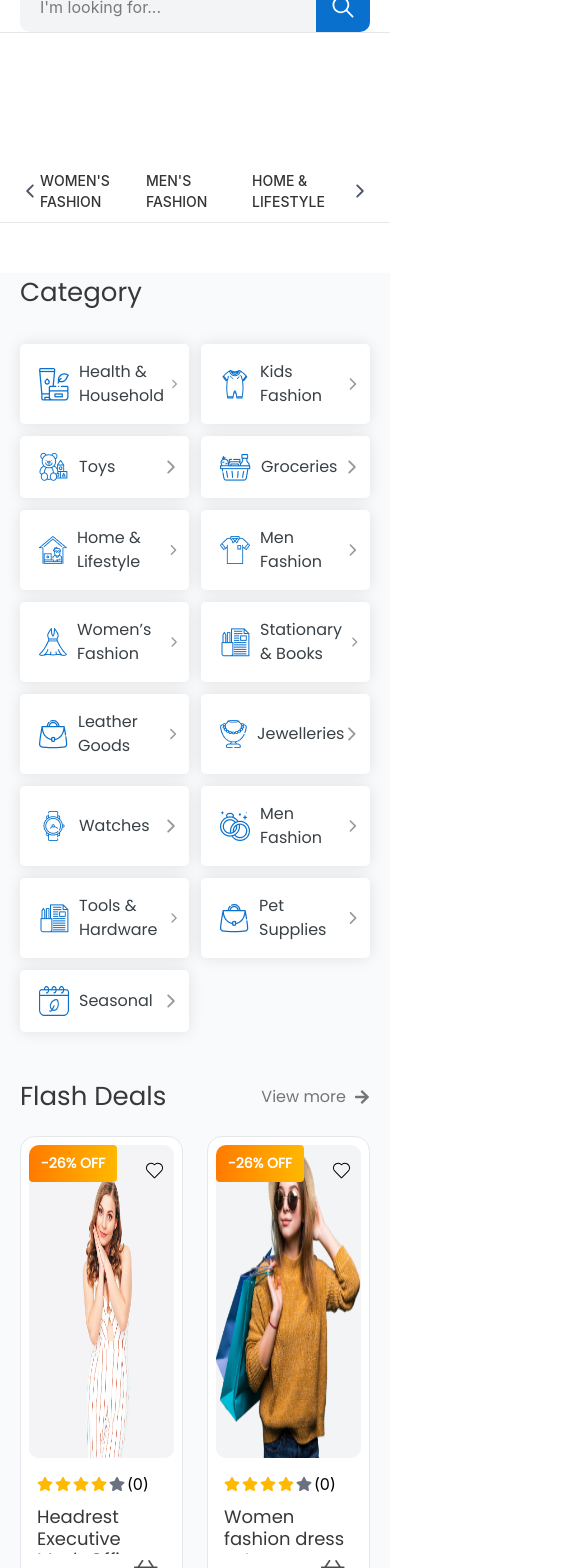
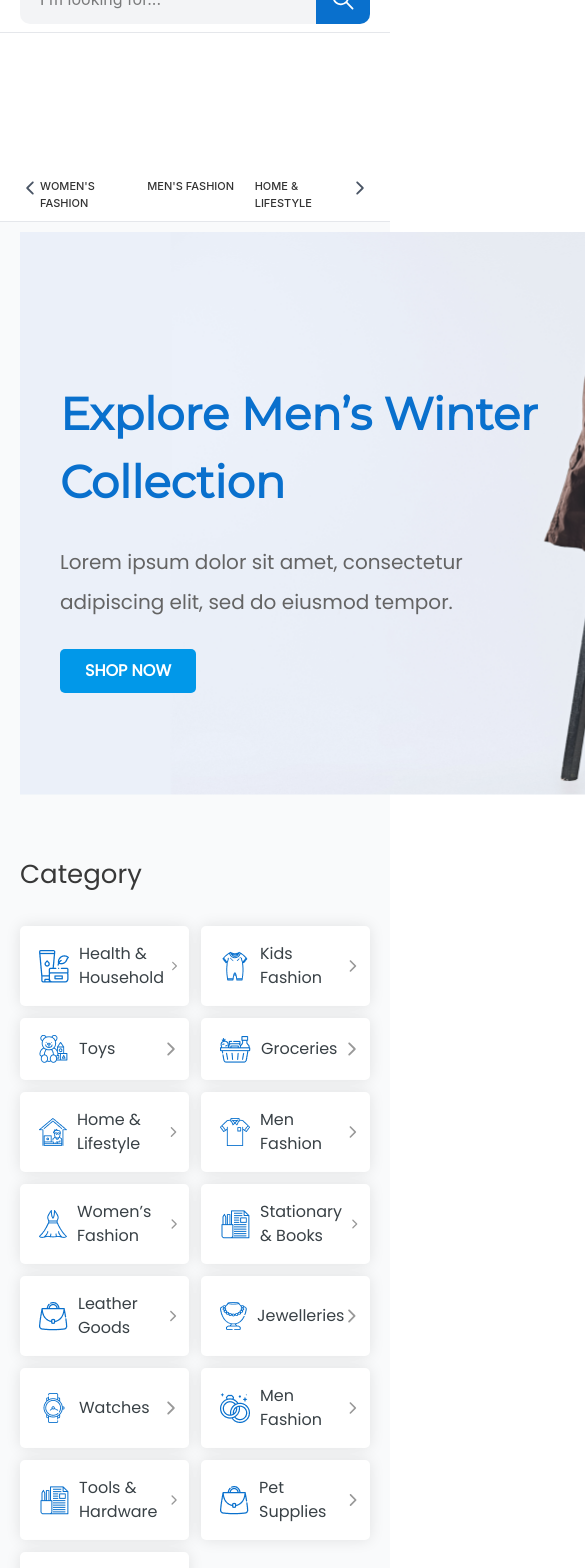
Before and after one commit to ashiqul290/Nirvoya-Website, a React (Vite) app: page / in a window 390 px wide. Shown: the top 1568 px of the page, 585 px wide, since content can reach past the window. Built offline with nearby package versions, Linux system fonts and the light colour scheme.

Commit message:
responsive

```diff
--- a/src/Common/Header.jsx
+++ b/src/Common/Header.jsx
@@ -143,6 +143,15 @@ export const Header = () => {
     {
       name: "Food & Grocery",
     },
+    {
+      name: "Food & Grocery",
+    },
+    {
+      name: "Food & Grocery",
+    },
+    {
+      name: "Food & Grocery",
+    },
   ];
 
   const [currentIndex, setCurrentIndex] = useState(0);
@@ -154,9 +163,9 @@ export const Header = () => {
       if (window.innerWidth >= 1536) {
         setItemsPerPage(8);
       } else if (window.innerWidth >= 1280) {
-        setItemsPerPage(6);
+        setItemsPerPage(8);
       } else if (window.innerWidth >= 1024) {
-        setItemsPerPage(5);
+        setItemsPerPage(8);
       } else if (window.innerWidth >= 768) {
         setItemsPerPage(4);
       } else {
@@ -194,7 +203,7 @@ export const Header = () => {
   return (
     <>
       <nav
-        className={`  bg-white sticky px-5 xl:px-0 top-0 left-0 w-full z-50 transition-transform duration-300 ${show ? "border-b border-white" : "border-b border-gray-200"} `}
+        className={`  bg-white sticky px-5 pb-2 xl:px-0 top-0 left-0 w-full z-50 transition-transform duration-300 ${show ? "border-b border-white" : "border-b border-gray-200"} `}
         style={{
           transform: show ? "translateY(0)" : "translateY(-100%)",
         }}
@@ -239,7 +248,7 @@ export const Header = () => {
             </div>
           </div>
 
-          <div className=" md:hidden bg-gray-100 max-w-194.5 flex justify-between rounded-l-[10px] rounded-r-[10px]">
+          <div className=" md:hidden bg-gray-100 max-w-194.5  flex justify-between rounded-l-[10px] rounded-r-[10px]">
             <input
               type="text"
               className="w-full outline-none py-3.25 pl-5"
@@ -255,29 +264,23 @@ export const Header = () => {
       <header className="border-b px-5 md:px-0 bg-white sticky top-0 left-0 z-45 border-gray-200">
         <Container>
           <div className="">
-            <div className="pb-2.5 sticky flex justify-between top-0 left-0 w-full py-5 bg-white">
+            <div className="pb-2.5 sticky flex justify-between items-start top-0 left-0 w-full py-5 bg-white">
               <button
-                   onClick={handlePrev}
-            disabled={currentIndex === 0}
+                onClick={handlePrev}
+                disabled={currentIndex === 0}
                 className=" text-[20px] text-gray-600  cursor-pointer"
               >
-                {" "}
+
                 <IoIosArrowBack />
               </button>
               <ul
-                className="     grid
-    grid-cols-3
-    md:grid-cols-4
-    lg:grid-cols-5
-    xl:grid-cols-6
-    2xl:grid-cols-8
-    gap-2 md:gap-4.5 relative"
+                className="grid  grid-cols-3 md:grid-cols-4 lg:grid-cols-8 gap-3 md:gap-2 relative"
               >
                 {visibleCategories?.map((item, index) => (
                   <>
                     <li
                       key={index}
-                      className=" text-[14px] md:text-[16px] text-[#333333] relative uppercase font-medium cursor-pointer hover:text-[#020202] duration-500 after:content-[''] after:absolute after:left-0 after:bottom-0
+                      className=" text-[11px] sm:text-[14px] md:text-[16px] text-[#333333] relative uppercase font-medium cursor-pointer hover:text-[#020202] duration-500 after:content-[''] after:absolute after:left-0 after:bottom-0
             after:h-0.5 after:w-0 after:bg-[#0970CD] after:duration-500 hover:after:w-full group "
                     >
                       {item?.name}
@@ -308,8 +311,8 @@ export const Header = () => {
                 ))}
               </ul>
               <button
-                  onClick={handleNext}
-            disabled={currentIndex + itemsPerPage >= categories.length}
+                onClick={handleNext}
+                disabled={currentIndex + itemsPerPage >= categories.length}
                 className=" text-[20px] text-gray-600  cursor-pointer"
               >
                 <IoIosArrowForward />
--- a/src/Common/ProductCart.jsx
+++ b/src/Common/ProductCart.jsx
@@ -58,9 +58,9 @@ export const ProductCart = ({ item }) => {
       <div className="max-w-83  border border-gray-200 rounded-[15px] relative bg-white p-2">
         <div
           onClick={handleMain}
-          className="w-full flex cursor-pointer justify-center rounded-[10px] h-78.25 relative bg-gray-100"
+          className="w-full flex cursor-pointer justify-center rounded-[10px] md:h-78.25 relative bg-gray-100"
         >
-          <img src={item?.img} className=" rounded-[10px]" alt="product" />
+          <img src={item?.img} className=" rounded-[10px] w-full" alt="product" />
           {item.discoutprice && (
             <span className=" absolute top-0 left-0 px-3 py-2 text-[14px] font-semibold font-poppins bg-gradient-to-r from-[#FF7A00] to-[#FFB800] rounded-r rounded-b rounded-tl-[10px] text-white">
               -{item?.discoutprice}% OFF
@@ -83,17 +83,17 @@ export const ProductCart = ({ item }) => {
             <FaStar className="text-gray-500" />
             <span>(0)</span>
           </div>
-          <h2 className=" text-[18px] h-12 overflow-hidden  font-poppins font-normal text-[#383838] leading-[120%] my-2.5">
+          <h2 className=" text-[14px] md:text-[18px] h-9 md:h-12 overflow-hidden  font-poppins font-normal text-[#383838] leading-[120%] my-2.5">
             {item?.title}
           </h2>
           <div className=" flex justify-between items-center">
-            <p className=" text-[#0970CD] font-bold text-[22px] font-poppins">
+            <p className=" text-[#0970CD] font-bold text-[16px] md:text-[22px] font-poppins">
               ৳{item?.price}
             </p>
           </div>
 
         </div>
-            <button onClick={handlebtn} className=" absolute right-2  px-2 py-2  bottom-2 cursor-pointer">
+            <button onClick={handlebtn} className=" absolute right-2  px-2 py-2 bottom-1 md:bottom-2 cursor-pointer">
               {" "}
               <img src={cart} alt="cart" />
             </button>
--- a/src/components/Footer/FooterMain.jsx
+++ b/src/components/Footer/FooterMain.jsx
@@ -11,10 +11,10 @@ export const FooterMain = () => {
     <>
       <div className="my-15">
         <Container>
-          <div className=" flex justify-between">
+          <div className=" grid grid-cols-1 px-5 xl:px-0 md:grid-cols-2 lg:grid-cols-3 xl:grid-cols-4">
             <div className="">
                 <img src={logo} alt="" />
-                <p className=" font-poppins text-[18px] leading-7 text-[#333333] mb-6.75 mt-8.75 w-97.5">Lorem ipsum dolor sit amet, consectetur adipiscing elit, sed do eiusmod tempor incididunt ut labore et dolore magna aliqua.</p>
+                <p className=" font-poppins text-[18px] leading-7 text-[#333333] mb-6.75 mt-8.75 max-w-97.5">Lorem ipsum dolor sit amet, consectetur adipiscing elit, sed do eiusmod tempor incididunt ut labore et dolore magna aliqua.</p>
                 <div className=" flex gap-5 ">
                     <img src={icon1} className=" w-10.25" alt="" />
                     <img src={icon2} className=" w-10.25" alt="" />
@@ -22,7 +22,7 @@ export const FooterMain = () => {
                     <img src={icon4} className=" w-10.25" alt="" />
                 </div>
             </div>
-            <div className="">
+            <div className="mt-6 md:mt-0">
                 <h4 className=" font-poppins text-[20px] font-medium text-[#333333]">QUICK LINKS</h4>
                 <ul className="mt-6.25">
                     <li className=" font-poppins text-[18px] font-normal leading-11 text-[#333333]/80">About us</li>
@@ -32,7 +32,7 @@ export const FooterMain = () => {
                     <li className=" font-poppins text-[18px] font-normal leading-11 text-[#333333]/80">Sign Up</li>
                 </ul>
             </div>
-            <div className="">
+            <div className="mt-6 lg:mt-0">
                 <h4 className=" font-poppins text-[20px] font-medium text-[#333333]">CUSTOMER AREA</h4>
                 <ul className="mt-6.25">
                     <li className="font-poppins text-[18px] font-normal leading-11 text-[#333333]/80">My Account</li>
@@ -42,7 +42,7 @@ export const FooterMain = () => {
                     <li className="font-poppins text-[18px] font-normal leading-11 text-[#333333]/80">Shipping Information</li>
                 </ul>
             </div>
-            <div className="">
+            <div className="mt-6 xl:mt-0">
                 <h4 className=" font-poppins text-[20px] font-medium text-[#333333]">CONTACT</h4>
                <p className="text-[#333333]/80 text-[16px] font-normal font-poppins leading-6 max-w-85 mb-7.75 mt-6.25">Lorem ipsum dolor sit amet, consectetur adipiscing elit, sed do eiusmod tempor </p>
                <div className=" flex items-center gap-6.75">
--- a/src/components/Footer/FooterTop.jsx
+++ b/src/components/Footer/FooterTop.jsx
@@ -7,9 +7,9 @@ import img4 from '../../assets/Footer/top/Vector (8).png'
 export const FooterTop = () => {
   return (
     <>
-    <div className="py-12.5 border-b border-gray-200">
+    <div className="py-12.5 border-b   border-gray-200">
         <Container>
-            <div className=" flex gap-24.75 justify-center ">
+            <div className=" grid px-5 xl:px-0 grid-cols-1 md:grid-cols-2 lg:grid-cols-4 gap-24.75  ">
                 <div className=" flex gap-4.5 items-center">
                     <img src={img1} className='w-15.25' alt="img" />
                     <div className="">
--- a/src/components/Footer/Footerbottom.jsx
+++ b/src/components/Footer/Footerbottom.jsx
@@ -7,10 +7,10 @@ export const Footerbottom = () => {
     <>
     <div className="py-3.75 border-t border-gray-200">
         <Container>
-            <div className=" flex justify-between items-center">
-                <h3 className=' text-[#757575] font-poppins text-[16px] font-normal'>Projectnirvoya -   © 2021 All Rights Reserved</h3>
+            <div className=" flex px-5 xl:px-0 lg:justify-between justify-center items-center">
+                <h3 className=' text-[#757575]  font-poppins text-[16px] font-normal'>Projectnirvoya -   © 2021 All Rights Reserved</h3>
 
-                <div className="flex items-center">
+                <div className="lg:flex items-center hidden ">
                     <img src={img1} alt="" />
                     <img src={img2} alt="" />
                 </div>
--- a/src/components/Home/Banner.jsx
+++ b/src/components/Home/Banner.jsx
@@ -28,7 +28,7 @@ export const Banner = () => {
                 autoplay={{ delay: 3000 }}
                 className="w-full h-full"
               >
-                <SwiperSlide>
+                {/* <SwiperSlide>
                   <div className="lg:w-231.25 w-120 sm:w-130  xl:h-140.75 rounded-[10px] relative">
                     <img src={sliderimg}  alt="" />
                     <div className=" top-4 left-5 absolute xl:top-37 xl:left-15">
@@ -44,8 +44,8 @@ export const Banner = () => {
                       </button>
                     </div>
                   </div>
-                </SwiperSlide>
-                {/* <SwiperSlide>
+                </SwiperSlide> */}
+                <SwiperSlide>
                   <div className="w-231.25 h-140.75 rounded-[10px] relative">
                     <img src={sliderimg} alt="" />
                     <div className=" absolute top-37 left-15">
@@ -95,7 +95,7 @@ export const Banner = () => {
                       </button>
                     </div>
                   </div>
-                </SwiperSlide> */}
+                </SwiperSlide>
               </Swiper>
             </div>
 
--- a/src/page/Home.jsx
+++ b/src/page/Home.jsx
@@ -10,7 +10,7 @@ export const Home = () => {
     <>
     <div className=' bg-gray-50'>
 
-     {/* <Banner /> */}
+     <Banner />
      <Category />
      <FlashDeals />
     <FeaturedProduct />
```
